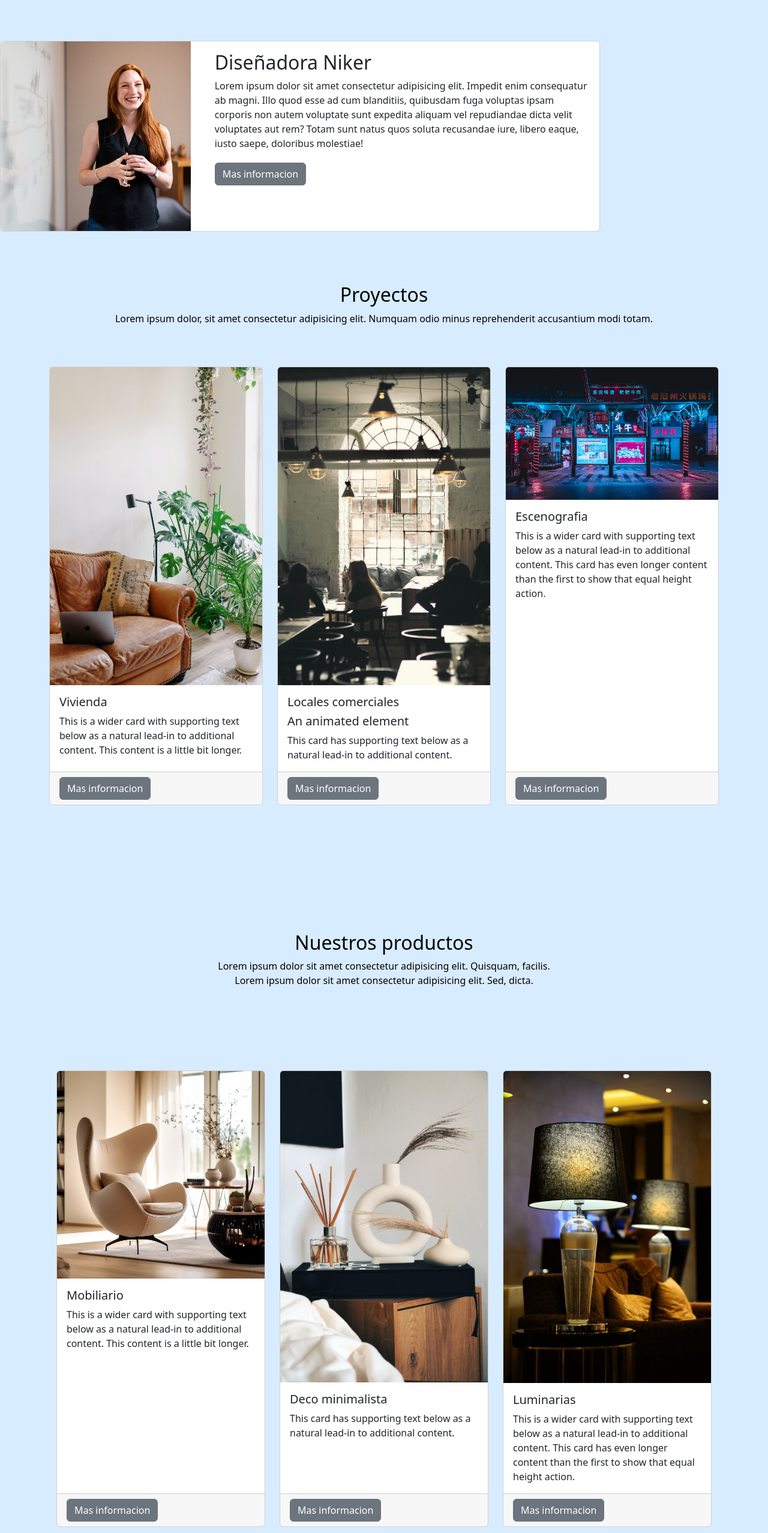
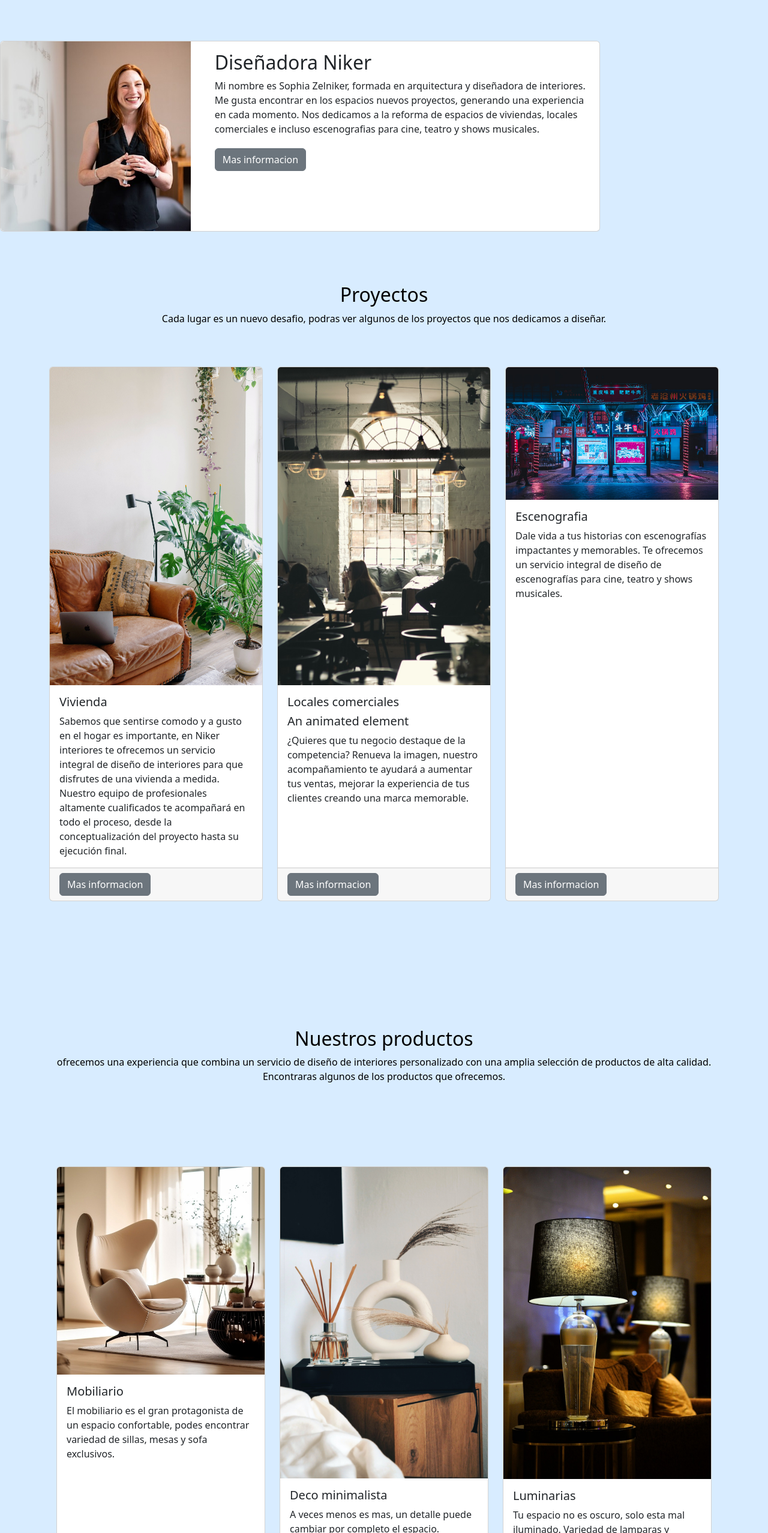
Before and after one commit to SophiaZelniker/Niker-Interiores, a website: page index.html in a window 1280 px wide. Shown: the part 865-3420 px from the top of the page at 60% size. Drawn offline with nearby package versions, Linux system fonts and the light colour scheme.

Commit message:
archivos

```diff
--- a/index.html
+++ b/index.html
@@ -79,7 +79,7 @@
                 <div class="carousel-caption d-none d-md-block">
 
                   <h5>Diseñamos espacios, creamos experiencias</h5>
-                  <p>Lorem ipsum dolor sit amet, consectetur adipisicing elit. Molestias hic qui totam numquam autem, omnis in et recusandae est expedita.</p>
+                  <p>Te ofrecemos un nuevo espacio creativo, acompañado de profesionales para elevar y crear nuevos proyectos.</p>
                   <button type="button" class="btn btn-secondary mt-3">Ver mas</button>
 
                 </div>
@@ -90,7 +90,7 @@
 
                   <h5>Diseñamos espacios, creamos experiencias</h5>
                   <h5 class= animate_animated animate__fadeInRight >animacion</h5>
-                  <p>Lorem ipsum dolor sit amet consectetur adipisicing elit. Ratione architecto quod voluptatem eum eos sint suscipit eligendi perferendis facere iusto.</p>
+                  <p>Te ofrecemos un nuevo espacio creativo, acompañado de profesionales para elevar y crear nuevos proyectos.</p>
 
                   <button type="button" class="btn btn-secondary mt-3">Ver mas</button>
 
@@ -119,7 +119,7 @@
           <div class="col-md-8">
             <div class="card-body">
               <h2 class="Nosotros">Diseñadora Niker</h2>
-              <p class="card-text">Lorem ipsum dolor sit amet consectetur adipisicing elit. Impedit enim consequatur ab magni. Illo quod esse ad cum blanditiis, quibusdam fuga voluptas ipsam corporis non autem voluptate sunt expedita aliquam vel repudiandae dicta velit voluptates aut rem? Totam sunt natus quos soluta recusandae iure, libero eaque, iusto saepe, doloribus molestiae!</p>
+              <p class="card-text">Mi nombre es Sophia Zelniker, formada en arquitectura y diseñadora de interiores. Me gusta encontrar en los espacios nuevos proyectos, generando una experiencia en cada momento. Nos dedicamos a la reforma de espacios de viviendas, locales comerciales e incluso escenografias para cine, teatro y shows musicales. </p>
               <p class="card-text"></small></p>
               <a href="#" class="btn btn-secondary">Mas informacion</a>
             </div>
@@ -146,7 +146,7 @@
                 <div class="section-header text-center text-black pb-5">
 
                   <h2>Proyectos</h2>
-                    <p>Lorem ipsum dolor, sit amet consectetur adipisicing elit. Numquam odio minus reprehenderit accusantium modi totam.</p>
+                    <p>Cada lugar es un nuevo desafio, podras ver algunos de los proyectos que nos dedicamos a diseñar.</p>
                 </div>
             </div>
         </div>
@@ -157,7 +157,8 @@
                     <img src="img/vivienda.jpg" class="card-img-top" alt="...">
                     <div class="card-body">
                       <h5 class="proyectos">Vivienda</h5>
-                      <p class="card-text">This is a wider card with supporting text below as a natural lead-in to additional content. This content is a little bit longer.</p>
+                      <p class="card-text">Sabemos que sentirse comodo y a gusto en el hogar es importante, en Niker interiores te ofrecemos un servicio integral de diseño de interiores para que disfrutes de una vivienda a medida.
+                      Nuestro equipo de profesionales altamente cualificados te acompañará en todo el proceso, desde la conceptualización del proyecto hasta su ejecución final.</p>
                     </div>
                     <div class="card-footer">
                         <a href="#" class="btn btn-secondary">Mas informacion</a>
@@ -170,8 +171,7 @@
                     <div class="card-body">
                       <h5 class="proyectos">Locales comerciales</h5>
                       <h5 class="animate_animated animate_pulse">An animated element</h5>
-                      <p class="card-text">This card has supporting text below as a natural lead-in to additional content.</p>
-                    </div>
+                      <p class="card-text">¿Quieres que tu negocio destaque de la competencia? Renueva la imagen, nuestro acompañamiento te ayudará a aumentar tus ventas, mejorar la experiencia de tus clientes creando  una marca memorable.</p></div>
                     <div class="card-footer">
                         <a href="#" class="btn btn-secondary">Mas informacion</a>
                     </div>
@@ -182,7 +182,7 @@
                     <img src="img/efimera.jpg" class="card-img-top" alt="...">
                     <div class="card-body">
                       <h5 class="proyectos">Escenografia</h5>
-                      <p class="card-text">This is a wider card with supporting text below as a natural lead-in to additional content. This card has even longer content than the first to show that equal height action.</p>
+                      <p class="card-text">Dale vida a tus historias con escenografías impactantes y memorables. Te ofrecemos un servicio integral de diseño de escenografías para cine, teatro y shows musicales.</p>
                     </div>
                     <div class="card-footer">
                         <a href="#" class="btn btn-secondary">Mas informacion</a>
@@ -216,8 +216,8 @@
                         <div class="col-md-12">
                          <div class="section-header text-center text-black pb-5">
                                 <h2>Nuestros productos</h2>
-                                <p>Lorem ipsum dolor sit amet consectetur adipisicing elit. Quisquam, facilis.
-                                    <br>Lorem ipsum dolor sit amet consectetur adipisicing elit. Sed, dicta.
+                                <p>ofrecemos una experiencia que combina un servicio de diseño de interiores personalizado con una amplia selección de productos de alta calidad.
+                                    <br>Encontraras algunos de los productos que ofrecemos.
                                 </p>
                             </div>
                         </div>
@@ -230,7 +230,7 @@
                                     <img src="img/sillon.jpg" class="card-img-top" alt="...">
                                     <div class="card-body">
                                       <h5 class="productos">Mobiliario</h5>
-                                      <p class="card-text">This is a wider card with supporting text below as a natural lead-in to additional content. This content is a little bit longer.</p>
+                                      <p class="card-text">El mobiliario es el gran protagonista de un espacio confortable, podes encontrar variedad de sillas, mesas y sofa exclusivos.</p>
                                     </div>
                                     <div class="card-footer">
                                         <a href="#" class="btn btn-secondary">Mas informacion</a>
@@ -242,7 +242,7 @@
                                     <img src="img/deco minimalista.jpg" class="card-img-top" alt="...">
                                     <div class="card-body">
                                       <h5 class="productos">Deco minimalista</h5>
-                                      <p class="card-text">This card has supporting text below as a natural lead-in to additional content.</p>
+                                      <p class="card-text">A veces menos es mas, un detalle puede cambiar por completo el espacio. Brindamos productos de diseño minimalista para tu mesa, de luz rincon de lectura o centro de mesa.</p>
                                     </div>
                                     <div class="card-footer">
                                         <a href="#" class="btn btn-secondary">Mas informacion</a>
@@ -254,7 +254,7 @@
                                     <img src="img/luminarias.jpg" class="card-img-top" alt="...">
                                     <div class="card-body">
                                       <h5 class="productos">Luminarias</h5>
-                                      <p class="card-text">This is a wider card with supporting text below as a natural lead-in to additional content. This card has even longer content than the first to show that equal height action.</p>
+                                      <p class="card-text"> Tu espacio no es oscuro, solo esta mal iluminado. Variedad de lamparas y luminarias que se adaptan a cada diseño.</p>
                                     </div>
                                     <div class="card-footer">
                                         <a href="#" class="btn btn-secondary">Mas informacion</a>
@@ -274,8 +274,7 @@
                     <div class="col-md-12">
                         <div class="section-header text-center text-black pb-5">
                             <h2>Contacto</h2>
-                            <p>Lorem ipsum dolor sit, amet consectetur adipisicing elit. Dicta, delectus? <br>Lorem ipsum dolor, sit amet consectetur adipisicing elit. Rerum, omnis.</p>
-
+                            <p>Comunicate y encontraremos juntos una solucion para tu espacio, diseñando una nueva historia en el.</p>
                         </div>
 
                     </div>
```
